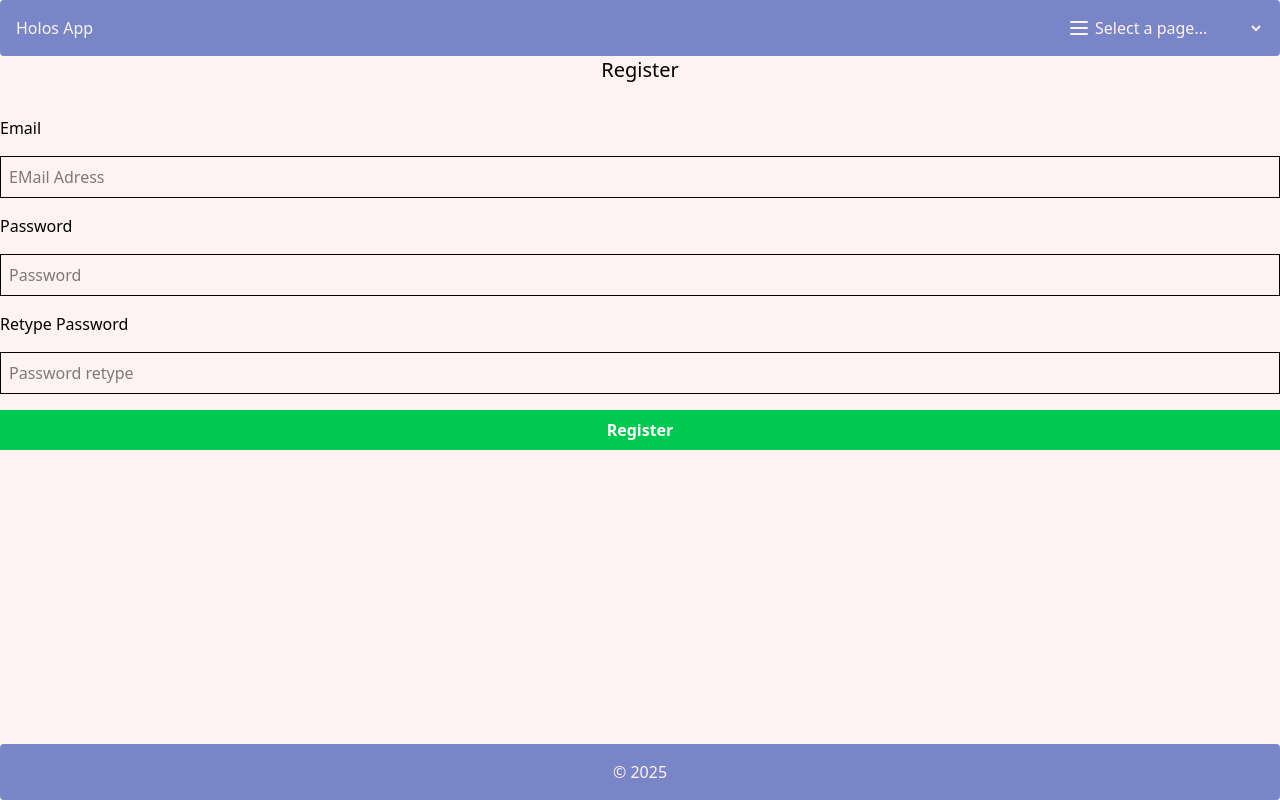
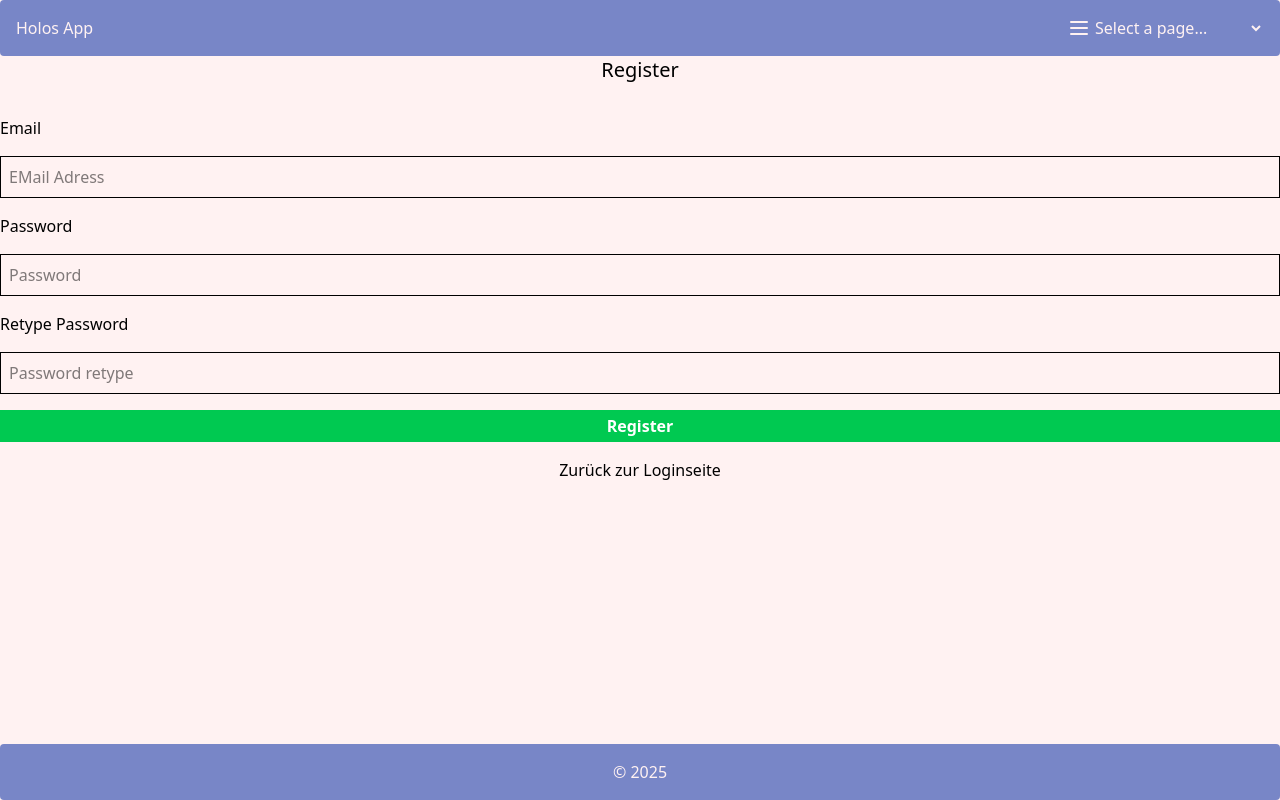
Before and after one commit to team-holos/holos-app, a React (Vite) app in the folder frontend/: page /register in a window 1280 px wide. Built offline with nearby package versions, Linux system fonts and the light colour scheme; no server answers.

Commit message:
Added Returnlink to loginpage in registerpage

```diff
--- a/frontend/src/pages/RegisterPage.jsx
+++ b/frontend/src/pages/RegisterPage.jsx
@@ -87,10 +87,11 @@ function RegisterPage() {
       {passwordError && <p className="text-red-500">{passwordError}</p>}
       <button
         type="submit"
-        className="bg-green-500 px-4 py-2 text-white font-semibold cursor-pointer"
+        className="bg-green-500 px-2 py-1 text-white font-semibold cursor-pointer"
       >
         Register
       </button>
+      <h2 class="max-w-sm and mx-auto"><a href="/login">Zurück zur Loginseite</a></h2>
     </form>
   );
 }
```
